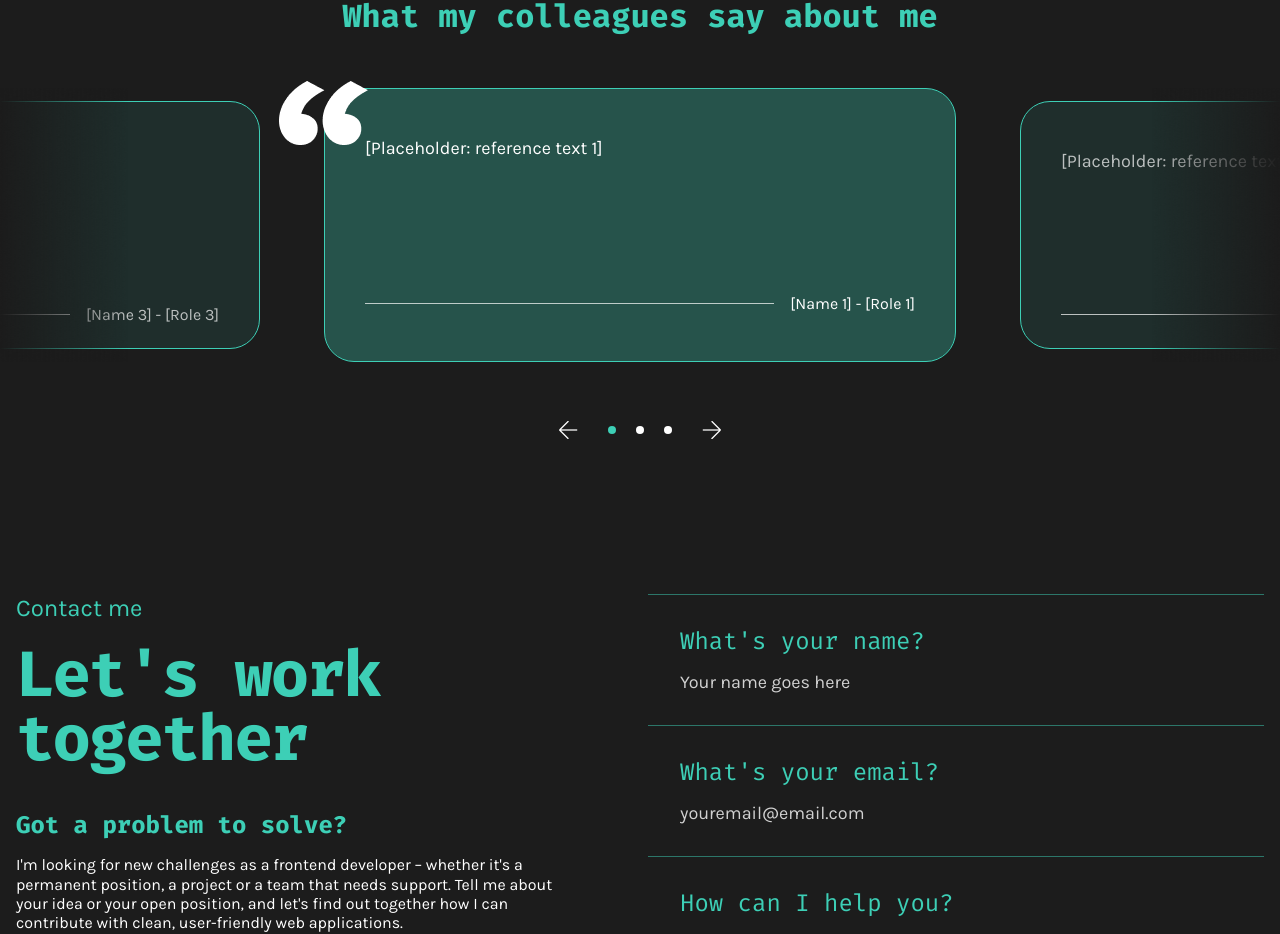
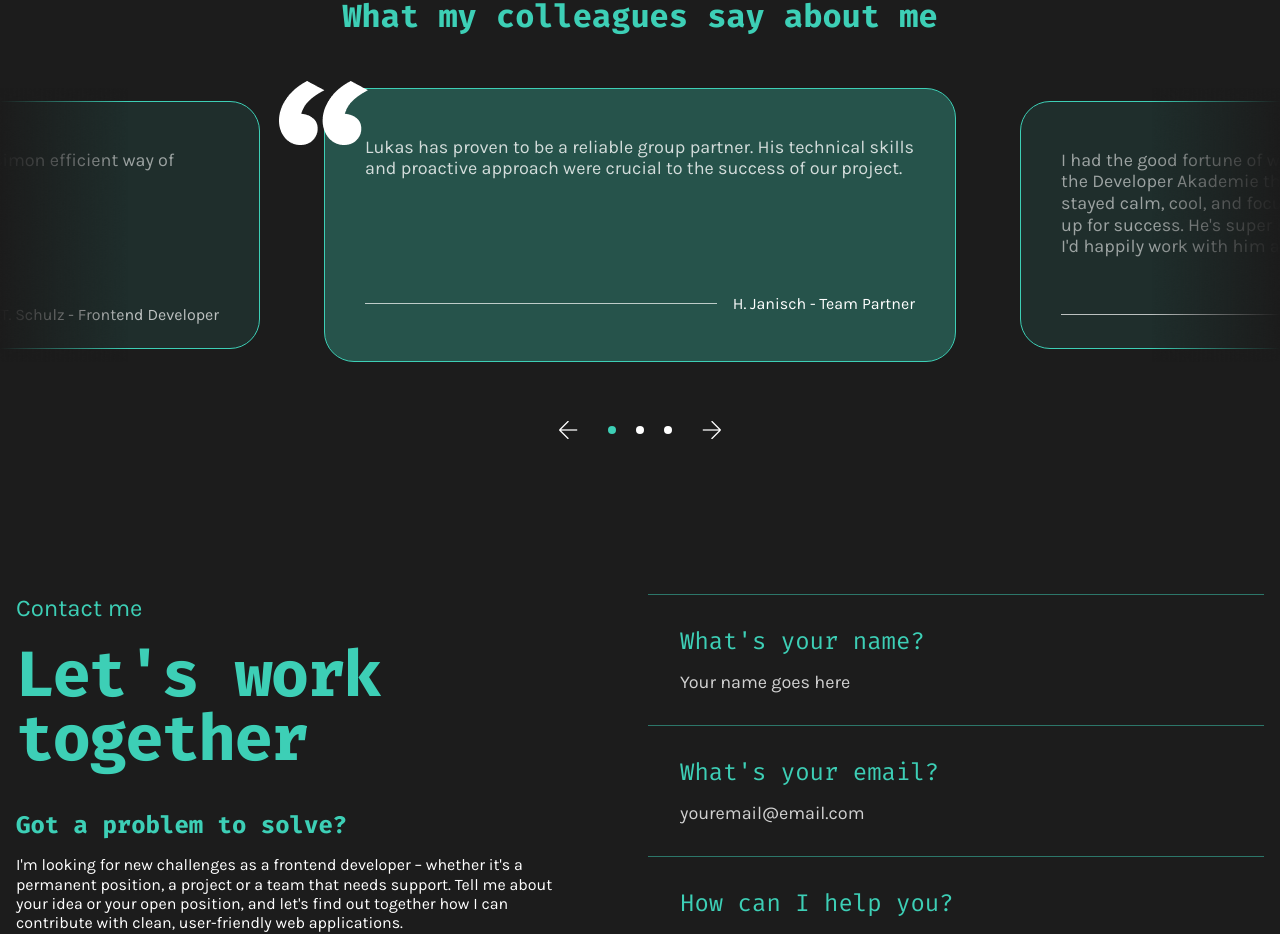
Before and after one commit to thevipertv20-boop/portfolio, an Angular app: page / in a window 1280 px wide. Shown: the part 3289-4223 px from the top of the page. Built offline with nearby package versions, Linux system fonts and the light colour scheme.

Commit message:
feat: add reference texts

```diff
--- a/src/app/components/featured-projects/featured-projects.ts
+++ b/src/app/components/featured-projects/featured-projects.ts
@@ -57,8 +57,6 @@ export class FeaturedProjects {
           { name: 'Angular', icon: 'assets/icons/23. Icons - Overlay (2).png' },
           { name: 'TypeScript', icon: 'assets/icons/22. Icons - Overlay (1).png' },
         ],
-        github: '#',
-        liveTest: '#',
       },
     },
     {
--- a/src/app/components/references/references.scss
+++ b/src/app/components/references/references.scss
@@ -76,8 +76,10 @@
 .reference-text {
     margin: 0;
     font-family: 'Karla', sans-serif;
+    font-weight: 400;
     font-size: 18px;
-    line-height: 1.33;
+    line-height: 1.2;
+    opacity: 0.8;
 }
 
 .reference-author {
--- a/src/app/components/references/references.ts
+++ b/src/app/components/references/references.ts
@@ -34,9 +34,9 @@ export class References {
   private runningAnimations: Animation[] = [];
 
   protected readonly references: Reference[] = [
-    { id: 'reference1', name: '[Name 1]' },
-    { id: 'reference2', name: '[Name 2]' },
-    { id: 'reference3', name: '[Name 3]' },
+    { id: 'reference1', name: 'H. Janisch' },
+    { id: 'reference2', name: 'A. Fischer' },
+    { id: 'reference3', name: 'T. Schulz' },
   ];
 
   protected readonly activeIndex = signal(0);
--- a/src/app/i18n/language.ts
+++ b/src/app/i18n/language.ts
@@ -70,9 +70,24 @@ export const translations = {
       next: 'Next reference',
       goTo: 'Show reference',
       items: {
-        reference1: { text: '[Placeholder: reference text 1]', role: '[Role 1]' },
-        reference2: { text: '[Placeholder: reference text 2]', role: '[Role 2]' },
-        reference3: { text: '[Placeholder: reference text 3]', role: '[Role 3]' },
+        reference1: {
+          text:
+            'Lukas has proven to be a reliable group partner. His technical skills and proactive approach ' +
+            'were crucial to the success of our project.',
+          role: 'Team Partner',
+        },
+        reference2: {
+          text:
+            'I had the good fortune of working with Lukas in a group project at the Developer Akademie that ' +
+            'involved a lot of effort. He always stayed calm, cool, and focused, and made sure our team was ' +
+            "set up for success. He's super knowledgeable, easy to work with, and I'd happily work with him " +
+            'again given the chance.',
+          role: 'Team Partner',
+        },
+        reference3: {
+          text: 'Our project benefited enormously from Simon efficient way of working.',
+          role: 'Frontend Developer',
+        },
       },
     },
     contact: {
@@ -175,9 +190,24 @@ export const translations = {
       next: 'Nächste Referenz',
       goTo: 'Referenz anzeigen',
       items: {
-        reference1: { text: '[Platzhalter: Referenztext 1]', role: '[Rolle 1]' },
-        reference2: { text: '[Platzhalter: Referenztext 2]', role: '[Rolle 2]' },
-        reference3: { text: '[Platzhalter: Referenztext 3]', role: '[Rolle 3]' },
+        reference1: {
+          text:
+            'Lukas hat sich als zuverlässiger Gruppenpartner erwiesen. Seine technischen Fähigkeiten und seine ' +
+            'proaktive Herangehensweise waren entscheidend für den Erfolg unseres Projekts.',
+          role: 'Teampartner',
+        },
+        reference2: {
+          text:
+            'Ich hatte das Glück, mit Lukas an einem aufwendigen Gruppenprojekt der Developer Akademie zu ' +
+            'arbeiten. Er blieb immer ruhig, gelassen und konzentriert und hat dafür gesorgt, dass unser Team ' +
+            'optimal aufgestellt war. Er hat enorm viel Wissen, die Zusammenarbeit ist unkompliziert, und ich ' +
+            'würde jederzeit gern wieder mit ihm arbeiten.',
+          role: 'Teampartner',
+        },
+        reference3: {
+          text: 'Unser Projekt hat enorm von Simons effizienter Arbeitsweise profitiert.',
+          role: 'Frontend-Entwickler',
+        },
       },
     },
     contact: {
```
